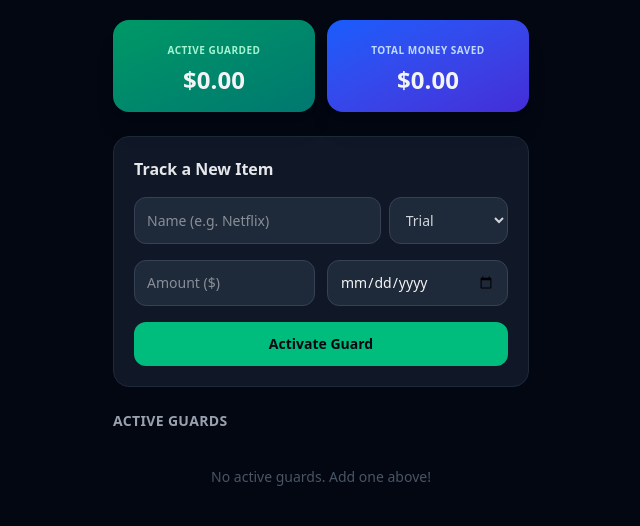
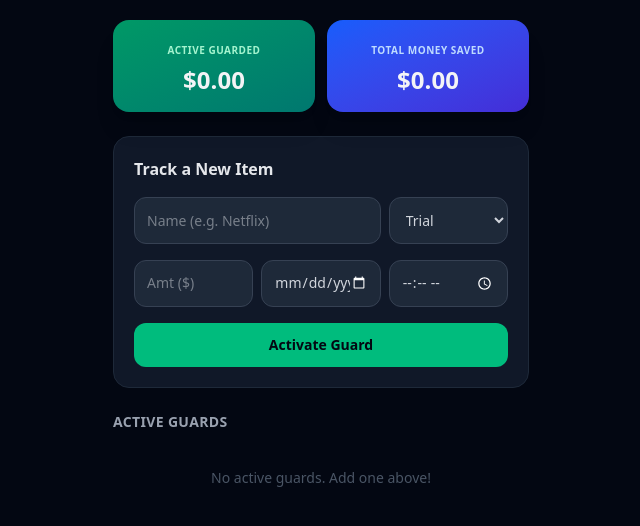
Before and after one commit to onlypritamdey/Bill-Guard, a plain HTML site: page index.html in a window 1280 px wide. Shown: the part 100-626 px from the top of the page, without its empty margins (319-959 px from the left). Drawn offline with nearby package versions, Linux system fonts and the light colour scheme.

Commit message:
Enhance bill tracking form and UI elements
Updated input fields and added new form elements for better user experience.

```diff
--- a/index.html
+++ b/index.html
@@ -9,11 +9,13 @@
 </head>
 <body class="bg-gray-950 text-gray-100 font-sans min-h-screen p-4 max-w-md mx-auto">
 
+  <!-- Header -->
   <header class="text-center my-6">
     <h1 class="text-3xl font-extrabold text-emerald-400 tracking-tight">BillGuard</h1>
     <p class="text-xs text-gray-400 mt-1">Intercepting unwanted charges automatically</p>
   </header>
 
+  <!-- Money Saved Tracker Dashboard -->
   <div class="grid grid-cols-2 gap-3 mb-6">
     <div class="bg-gradient-to-br from-emerald-600 to-teal-700 rounded-2xl p-4 shadow-xl text-center">
       <span class="text-[10px] uppercase font-bold tracking-wider text-emerald-200">Active Guarded</span>
@@ -25,23 +27,26 @@
     </div>
   </div>
 
+  <!-- Quick Add Form -->
   <form id="bill-form" class="bg-gray-900 border border-gray-800 rounded-2xl p-5 mb-6 space-y-4">
     <h2 class="text-md font-bold text-gray-200">Track a New Item</h2>
 
     <div class="grid grid-cols-3 gap-2">
       <input type="text" id="service-name" placeholder="Name (e.g. Netflix)" required
-        class="col-span-2 bg-gray-800 border border-gray-700 rounded-xl p-3 text-sm focus:outline-none focus:border-emerald-500">
+        class="col-span-2 bg-gray-800 border border-gray-700 rounded-xl p-3 text-sm focus:outline-none focus:border-emerald-500 text-gray-300">
       <select id="bill-category" class="bg-gray-800 border border-gray-700 rounded-xl p-3 text-sm focus:outline-none focus:border-emerald-500 text-gray-300">
         <option value="Expiry">Trial</option>
         <option value="Bill">Bill</option>
       </select>
     </div>
 
-    <div class="grid grid-cols-2 gap-3">
-      <input type="number" step="0.01" id="bill-amount" placeholder="Amount ($)" required
-        class="w-full bg-gray-800 border border-gray-700 rounded-xl p-3 text-sm focus:outline-none focus:border-emerald-500">
+    <div class="grid grid-cols-3 gap-2">
+      <input type="number" step="0.01" id="bill-amount" placeholder="Amt ($)" required
+        class="w-full bg-gray-800 border border-gray-700 rounded-xl p-3 text-sm focus:outline-none focus:border-emerald-500 text-gray-300">
       <input type="date" id="bill-date" required
-        class="w-full bg-gray-800 border border-gray-700 rounded-xl p-3 text-sm focus:outline-none focus:border-emerald-500">
+        class="w-full bg-gray-800 border border-gray-700 rounded-xl p-3 text-sm focus:outline-none focus:border-emerald-500 text-gray-300 scheme-dark">
+      <input type="time" id="bill-time" required
+        class="w-full bg-gray-800 border border-gray-700 rounded-xl p-3 text-sm focus:outline-none focus:border-emerald-500 text-gray-300 scheme-dark">
     </div>
 
     <button type="submit" class="w-full bg-emerald-500 hover:bg-emerald-600 text-gray-950 font-bold p-3 rounded-xl transition duration-200 text-sm cursor-pointer">
@@ -49,6 +54,7 @@
     </button>
   </form>
 
+  <!-- The List View -->
   <main>
     <h2 class="text-sm font-bold text-gray-400 mb-3 tracking-wide uppercase">Active Guards</h2>
     <div id="bill-list" class="space-y-3">
```
